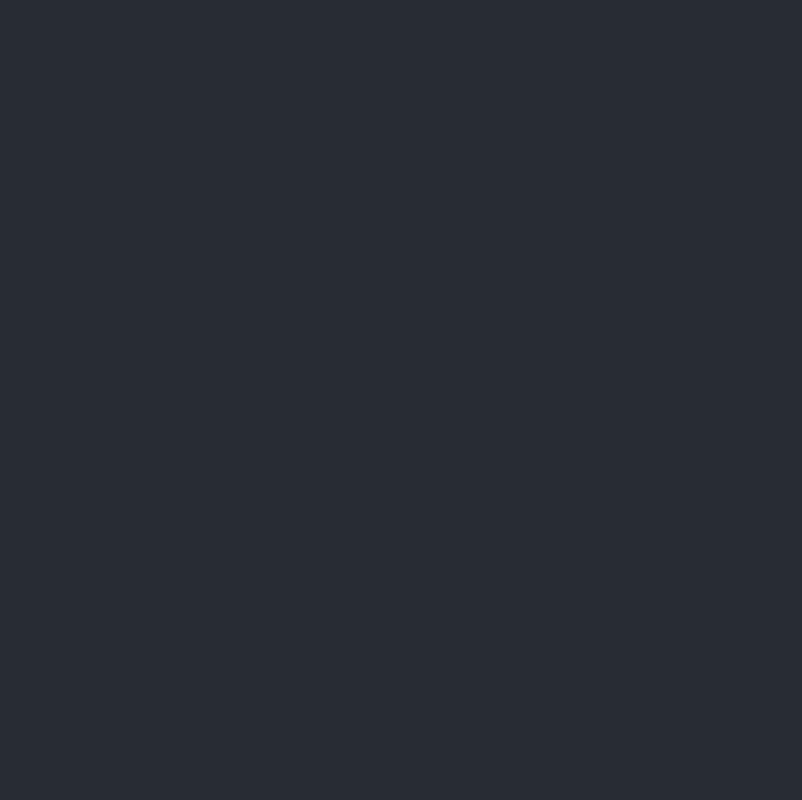
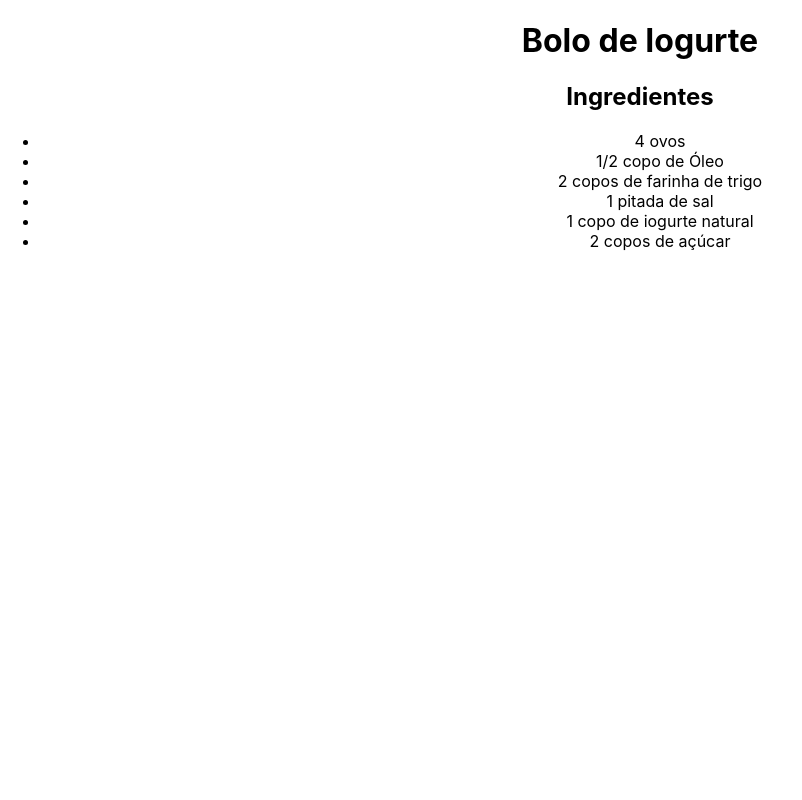
Before and after one commit to PW-2024/pw-carolinabaptista, a React (Create React App) app: page / in a window 1280 px wide. Shown: the top 800 px of the page, without its empty margins (0-802 px from the left). Built offline with nearby package versions, Linux system fonts and the light colour scheme.

Commit message:
i removed the class from the header

```diff
--- a/src/App.js
+++ b/src/App.js
@@ -5,8 +5,7 @@ import Bolinho from './Bolinho';
 function App() {
   return (
     <div className="App">
-      <header className="App-header">
-
+      <header>
       </header>
       <Bolinho></Bolinho>
     </div>
```
